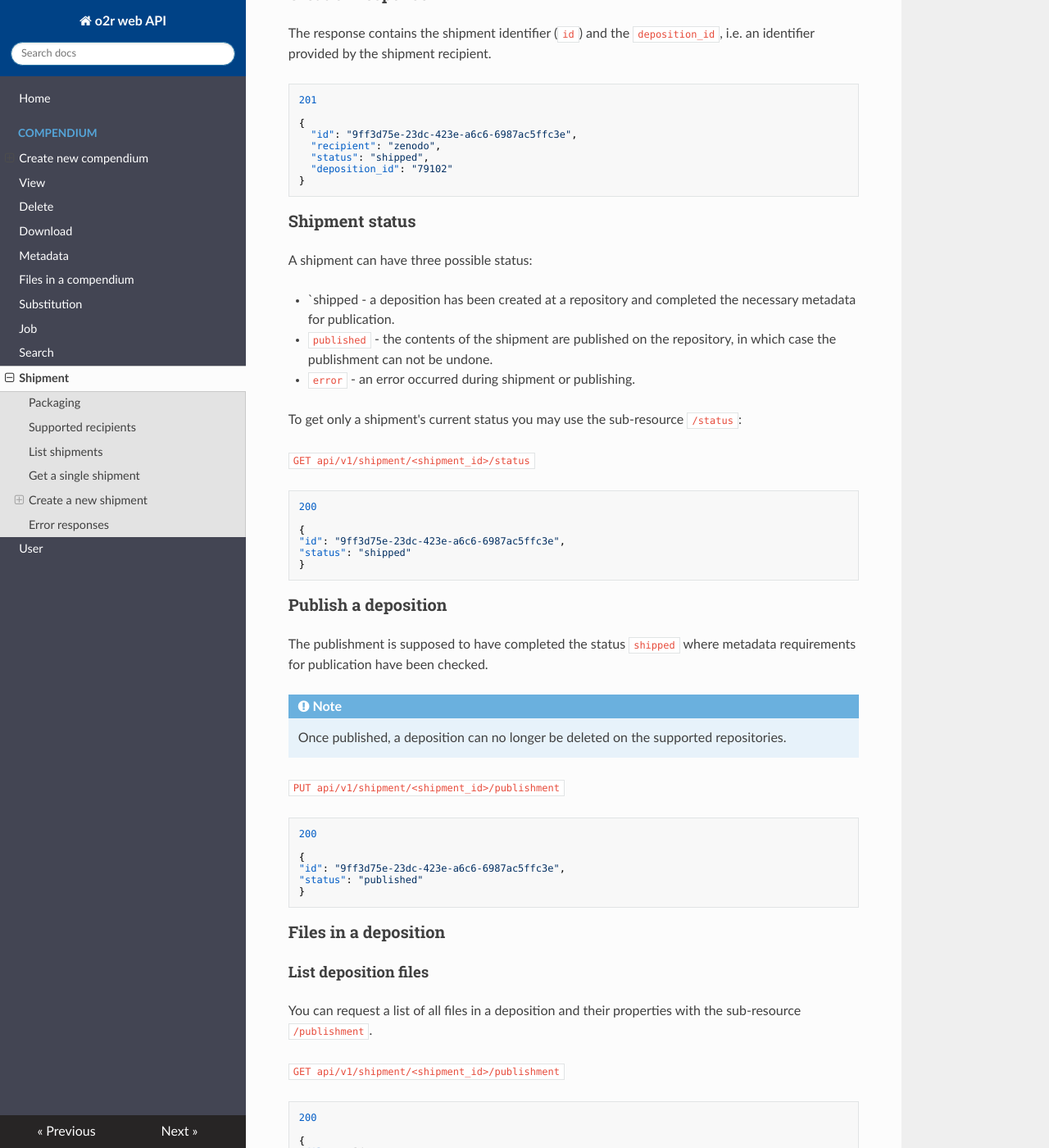
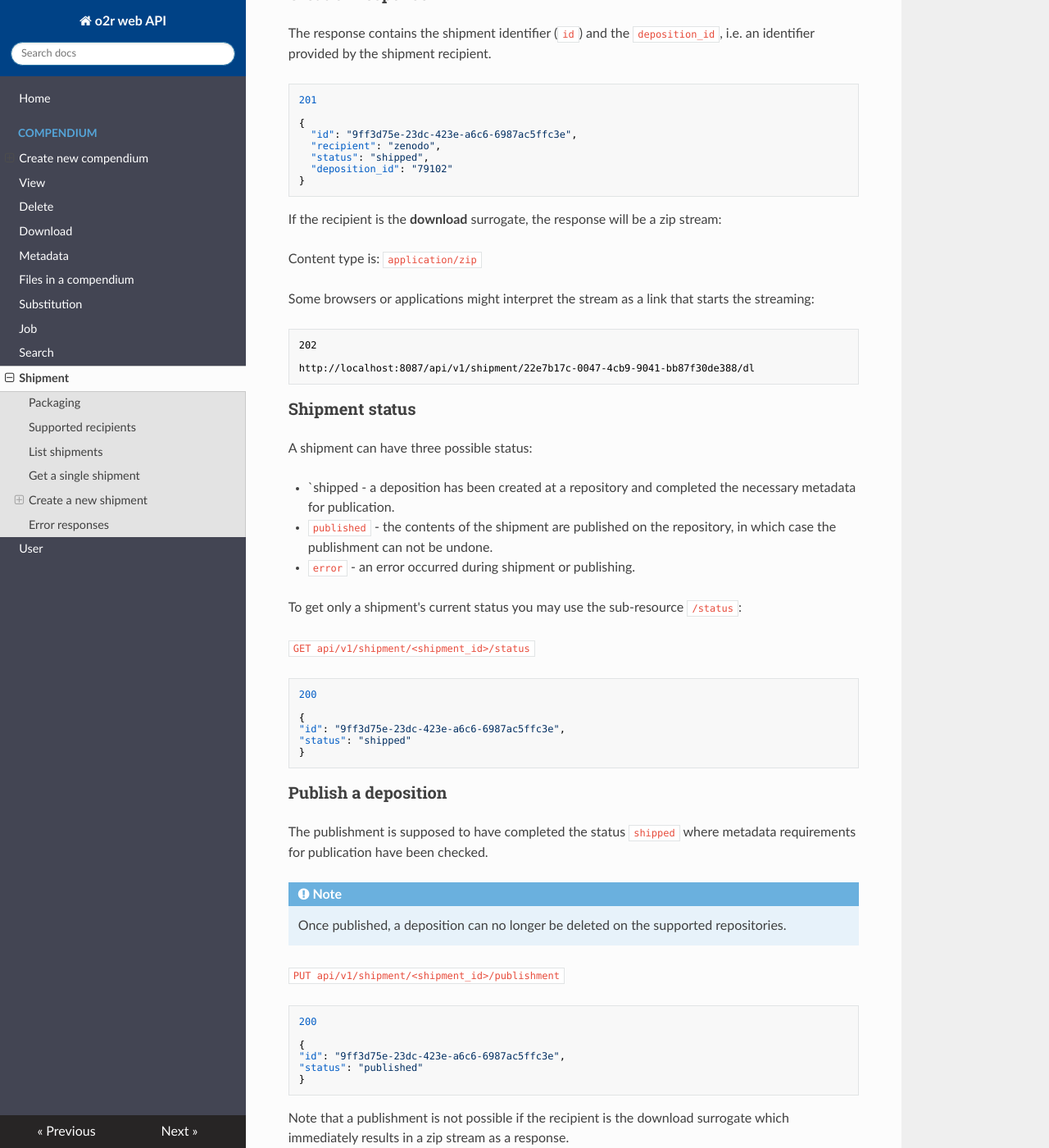
Before and after one commit to o2r-project/api, an MkDocs documentation site: the page built from docs/shipment.md, in a window 1280 px wide and 1400 px high, scrolled down 2772 px. Shown: the whole window at 82% size. Built offline with MkDocs 1.6.1, drawn with Linux system fonts in a browser that asks for light colours; nearby versions of some CDN libraries; old or Windows-style settings are respelled for this version of MkDocs.

Commit message:
upd shipment
- add info for DL stream

````diff
--- a/docs/shipment.md
+++ b/docs/shipment.md
@@ -127,6 +127,19 @@ The response contains the shipment identifier (`id`) and the `deposition_id`, i.
 }
 ```
 
+If the recipient is the **download** surrogate, the response will be a zip stream:
+
+Content type is: `application/zip`
+
+Some browsers or applications might interpret the stream as a link that starts the streaming:
+
+```
+202
+
+http://localhost:8087/api/v1/shipment/22e7b17c-0047-4cb9-9041-bb87f30de388/dl
+```
+
+
 ### Shipment status
 
 A shipment can have three possible status:
@@ -166,6 +179,8 @@ The publishment is supposed to have completed the status `shipped` where metadat
 "status": "published"
 }
 ```
+Note that a publishment is not possible if the recipient is the download surrogate which immediately results in a zip stream as a response.
+
 
 ### Files in a deposition
 
````
